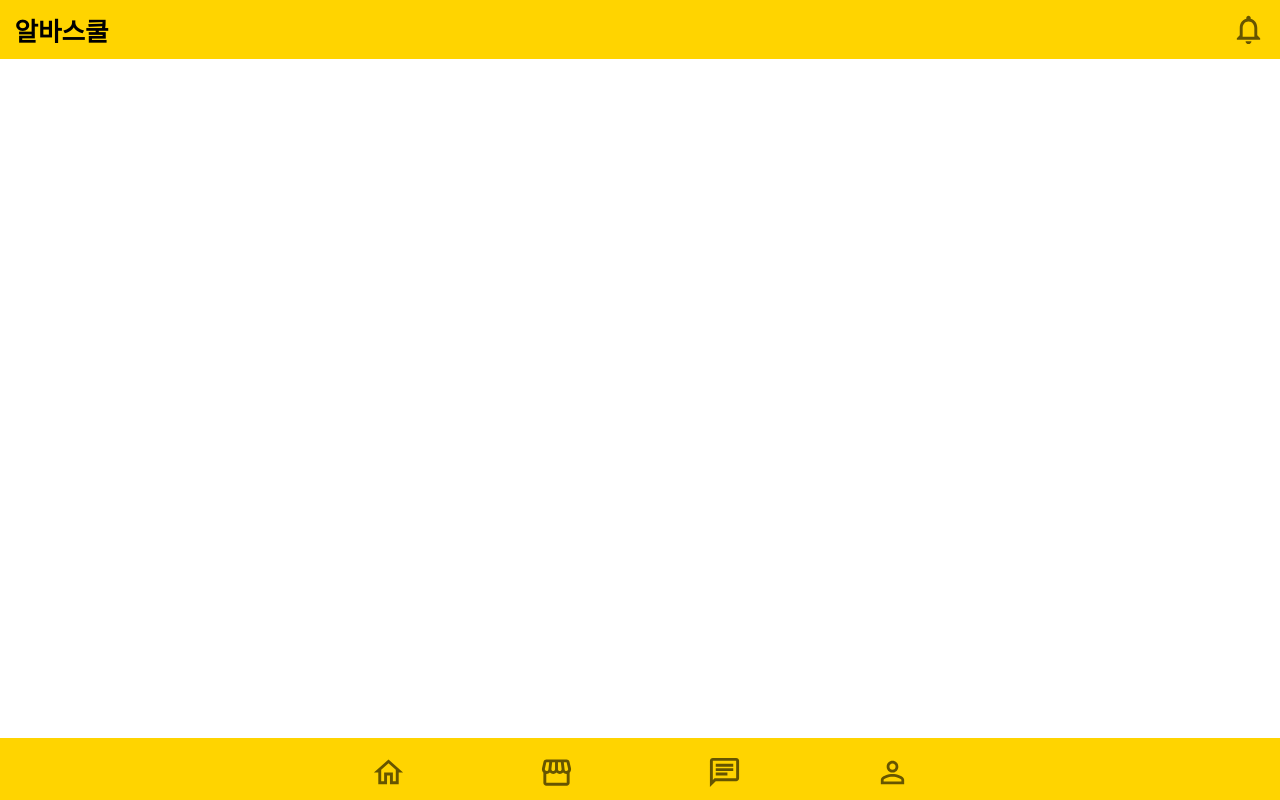
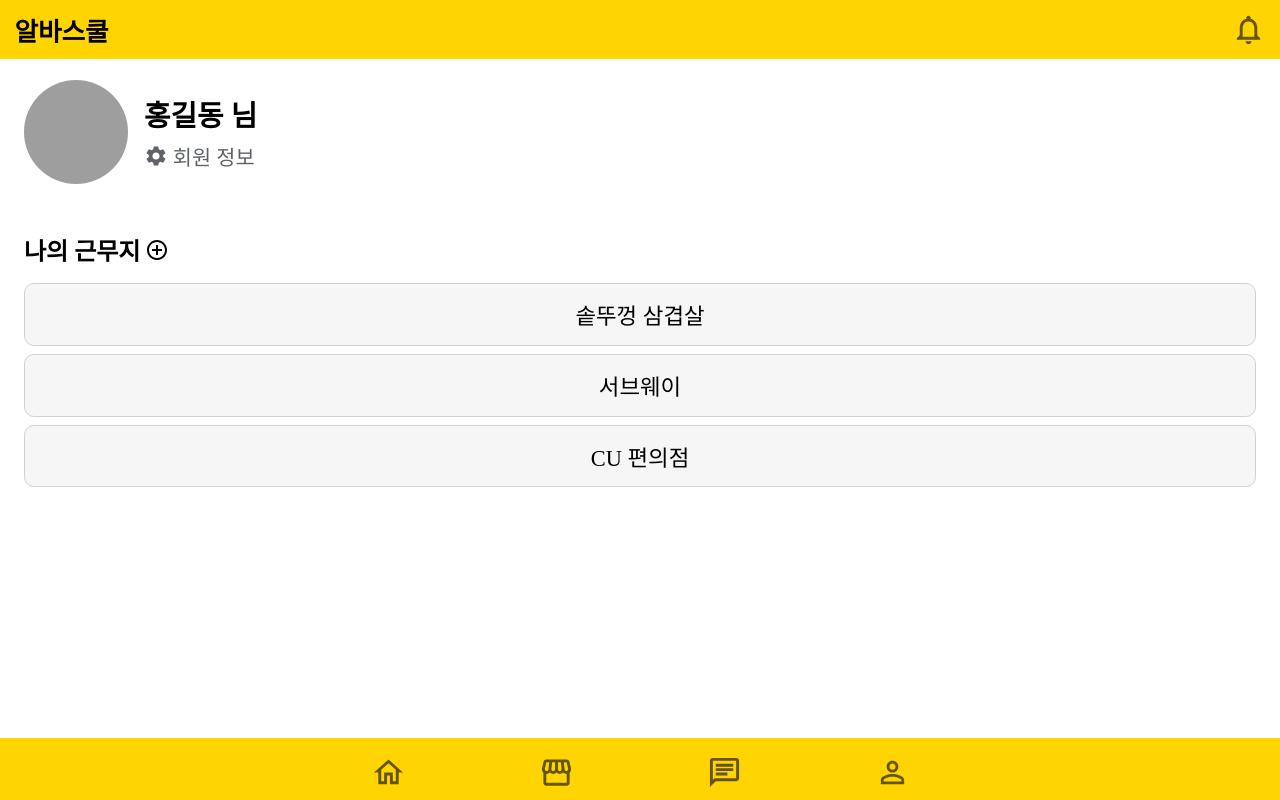
Before and after one commit to leejjorang/albaschool_frontend, a React (Vite) app: page /user in a window 1280 px wide. Built offline with nearby package versions, Linux system fonts and the light colour scheme; grey boxes are pictures that could not be loaded; a web font is replaced by a local one.

Commit message:
Feat: 유저 조회(알바) 페이지 구조 및 스타일 구현

```diff
--- a/src/App.tsx
+++ b/src/App.tsx
@@ -4,6 +4,7 @@ import StaffRegisterStore from "./pages/staff/RegisterStore";
 import ManagerRegisterStore from "./pages/manager/RegisterStore";
 import { BrowserRouter, Route, Routes } from "react-router-dom";
 import Home from "./pages/common/Home";
+import User from "./pages/staff/User";
 
 function App() {
   return (
@@ -14,6 +15,7 @@ function App() {
           <Route path="/" element={<Home />} />
           <Route path="/store/register/staff" element={<StaffRegisterStore />} />
           <Route path="/store/register/manager" element={<ManagerRegisterStore />} />
+          <Route path="/user" element={<User />} />
         </Routes>
       </Layout>
     </BrowserRouter>
--- /dev/null
+++ b/src/pages/staff/User.tsx
@@ -0,0 +1,88 @@
+import Avatar from '@mui/material/Avatar';
+import SettingsIcon from '@mui/icons-material/Settings';
+import ControlPointIcon from '@mui/icons-material/ControlPoint';
+import { useState } from 'react';
+import styled from 'styled-components';
+
+const User = () => {
+  const [userName, setUserName] = useState<string>("홍길동");
+
+
+  return (
+    <div>
+      <ProfileBoxStyle>
+        <Avatar src="/broken-image.jpg" sx={{ width: '6.5rem', height: '6.5rem' }}/>
+        <div>
+          <h2>{userName} 님</h2>
+          <TextWrapperStyle>
+            <SettingsIcon sx={{ color: '#5F6368' }}/>
+            <p>회원 정보</p>
+          </TextWrapperStyle>
+        </div>
+      </ProfileBoxStyle>
+
+      <WorkplaceBoxStyle>
+        <TextWrapperStyle>
+          <h2>나의 근무지</h2>
+          <ControlPointIcon />
+        </TextWrapperStyle>
+        <ButtonBoxStyle>
+          <ButtonStyle>솥뚜껑 삼겹살</ButtonStyle>
+          <ButtonStyle>서브웨이</ButtonStyle>
+          <ButtonStyle>CU 편의점</ButtonStyle>
+        </ButtonBoxStyle>
+      </WorkplaceBoxStyle>
+
+    </div>
+  );
+};
+
+export default User;
+
+const ProfileBoxStyle = styled.div`
+  display: flex;
+  align-items: center;
+  gap: 1rem;
+  margin: 1.5rem;
+
+  h2 {
+    font-size: 1.8rem;
+    margin-bottom: 0.4rem;
+  }
+
+  p {
+    font-size: 1.3rem;
+    color: #5F6368;
+  }
+`
+
+const TextWrapperStyle = styled.span`
+  display: flex;
+  align-items: center;
+  gap: 0.3rem;
+`
+
+const WorkplaceBoxStyle = styled.div`
+  margin: 3rem 1.5rem 1rem 1.5rem;
+`
+
+const ButtonBoxStyle = styled.div`
+  display: flex;
+  flex-direction: column;
+  gap: 0.5rem;
+  margin-top: 1rem;
+  align-items: center;
+`
+
+const ButtonStyle = styled.button`
+  background-color: #F7F6F6;
+  border: 1px solid #DBCDCD;
+  border-radius: 10px;
+  width: 100%;
+  padding: 0.9rem 0.5rem;
+  font-size: 1.4rem;
+
+  &:focus, &:hover {
+    background-color: #FAED7D;
+  }
+`
```
